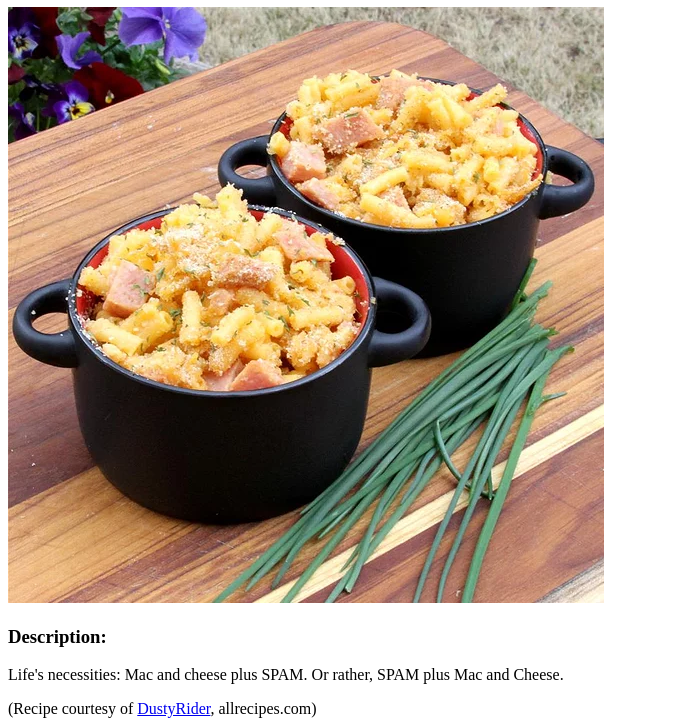
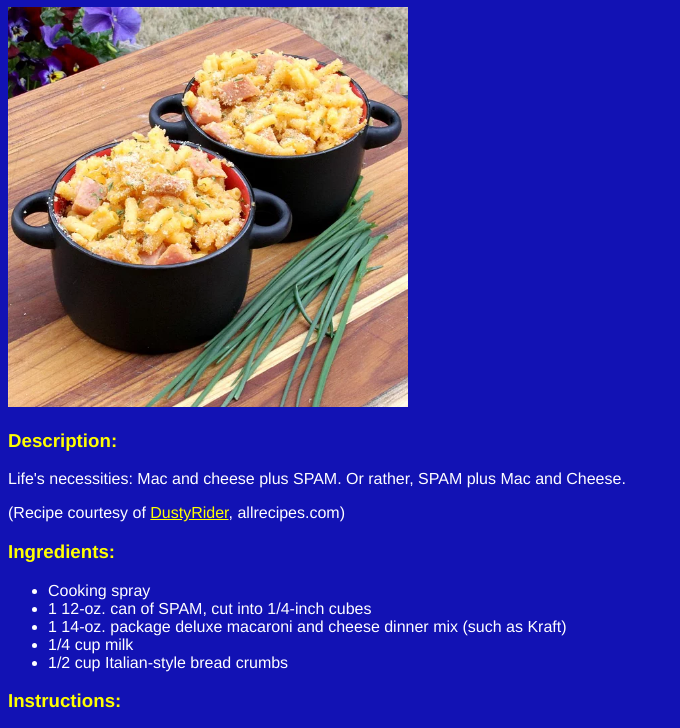
Before and after one commit to mcgrodk/odin-recipes, a plain HTML site: page recipes/spamaroni-and-cheese.html in a window 1280 px wide. Shown: the part 73-801 px from the top of the page, without its empty margins (0-680 px from the left). Drawn offline with Linux system fonts and the light colour scheme.

Commit message:
Updated styles

```diff
--- a/recipes/spamaroni-and-cheese.html
+++ b/recipes/spamaroni-and-cheese.html
@@ -3,17 +3,18 @@
 <head>
     <title>SPAMaroni and Cheese</title>
     <meta charset="UTF-8">
+    <link rel="stylesheet" href="../styles.css">
 </head>
 <body>
   <h1>SPAMaroni and Cheese</h1>
-  <img src="../images/spamaroni-cheese.jpg" alt="2 dishes of SPAMaroni and cheese">
+  <img src="../images/spamaroni-cheese.jpg" alt="2 bowls of SPAMaroni and cheese">
   <h3>Description:</h3>
   <p>Life's necessities: Mac and cheese plus SPAM. Or rather, SPAM plus Mac and Cheese.</p>
   <p>(Recipe courtesy of <a href="https://www.allrecipes.com/cook/3347845/">DustyRider</a>, allrecipes.com)</p>
 <h3>Ingredients:</h3>
 <ul>
   <li>Cooking spray</li>
-        <li>1 12-oz. can SPAM, cut into 1/4-inch cubes</li>
+  <li>1 12-oz. can of SPAM, cut into 1/4-inch cubes</li>
   <li>1 14-oz. package deluxe macaroni and cheese dinner mix (such as Kraft)</li>
   <li>1/4 cup milk</li>
   <li>1/2 cup Italian-style bread crumbs</li>
@@ -22,10 +23,10 @@
 <ol>
   <li>Preheat oven to 350 degrees F (175 degrees C). Spray a 9x13-inch casserole dish with cooking spray.</li>
   <li>Bring a large pot of lightly salted water to a boil. Cook macaroni in the boiling water, stirring occasionally until tender yet firm to the bite, about 10 minutes. Drain.</li>
-        <li>Place macaroni, cheese, cubed SPAM, and milk in a large bowl; mix well to combine. Turn out into casserole dish. Sprinkle bread crumbs on top.</li>
+  <li>Place macaroni, cheese, cubed luncheon meat, and milk in a large bowl; mix well to combine. Turn out into casserole dish. Sprinkle bread crumbs on top.</li>
   <li>Bake in the preheated oven until bubbly, about 15 minutes.</li>
 </ol>
 <hr>
-  <a href="../index.html">Home</a>
+<a href="../index.html">Home </a>
 </body>
 </html>
--- a/styles.css
+++ b/styles.css
@@ -1,12 +1,22 @@
-body {
-    background-color: rgb(8, 8, 116);
+body, a {
+    background-color: rgb(18, 18, 180);
+    color: yellow;
+    font-family: "Helvetica", sans-serif;
+    text-align: justify;
 }
-h1, h2, a {
-    color: yellow;
+img {
+    width: 400px;
+    height: auto;
+}
+.title {
+    font-size: 40px;
+    font-family: "ITC Souvenir Bold", "Helvetica", sans-serif;
 }
 a:hover {
     color: purple;
 }
 p, ul, ol, li {
     color: white;
+    font-family: "Helvetica", sans-serif;
+    width: 75%;
 }
```
Also changed, not shown: recipes/spam-egg-sausage-spam.html (+2 -1 lines). Lines whose indentation alone changed are shown as unchanged.
